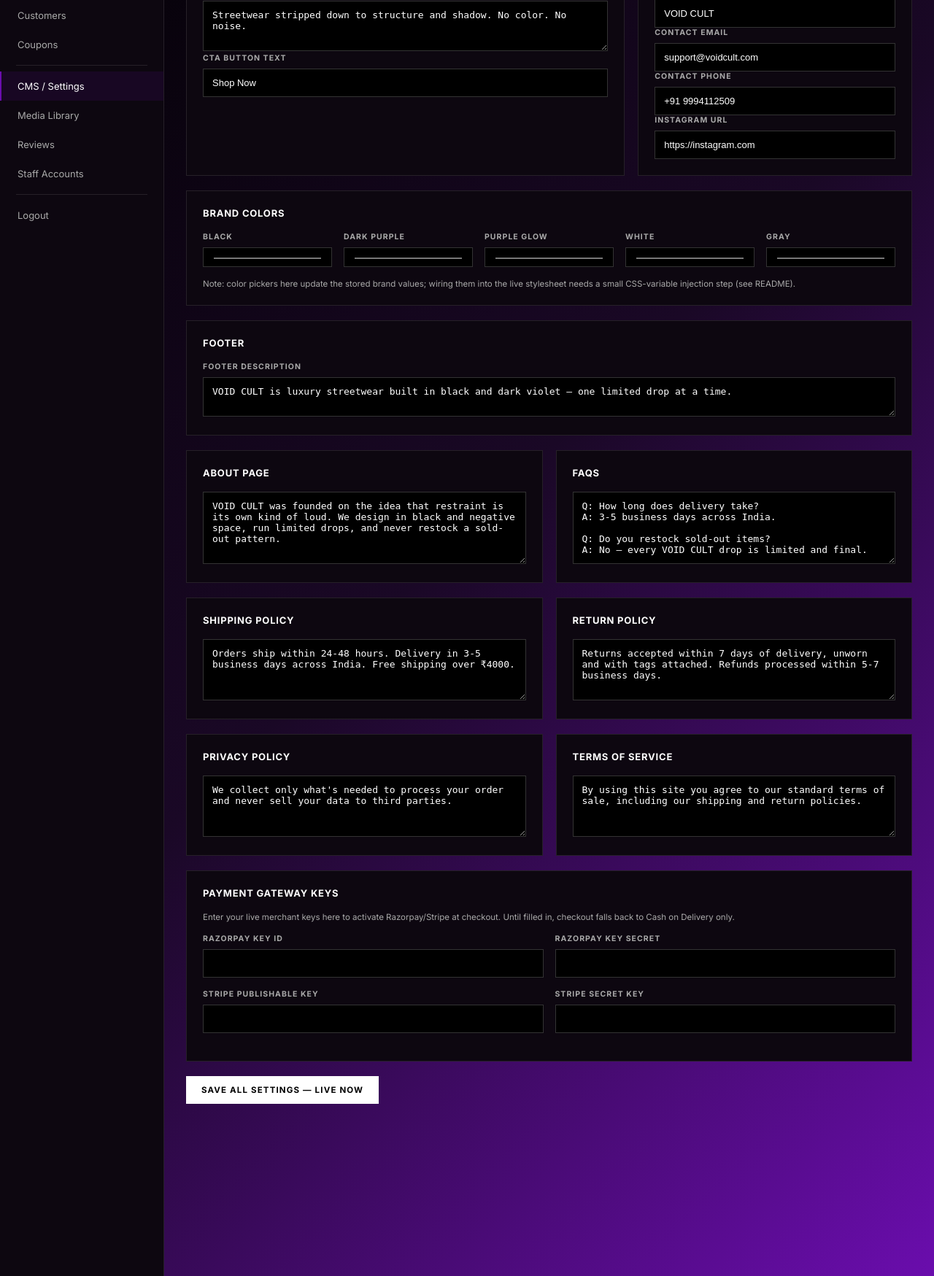
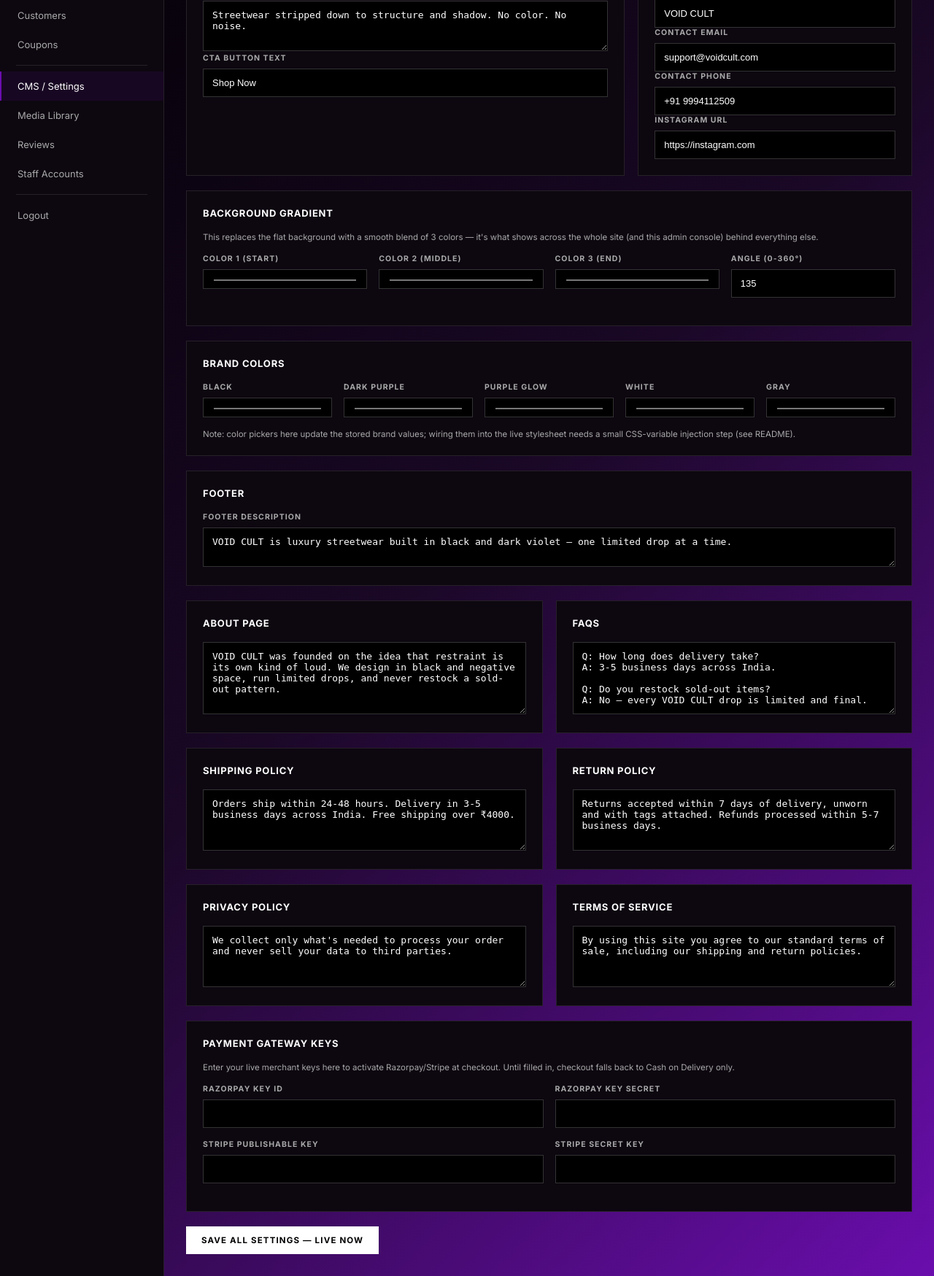
Before and after one commit to voidcult2026-rgb/voidcult-flask-app, a Flask app: page /admin/settings in a window 1280 px wide. Shown: the part 292-2041 px from the top of the page at 73% size. Run offline with Flask 3, Linux system fonts and the light colour scheme; a user stored in the database is signed in; data comes from the database, SQL or seed files in the repository.

Commit message:
Update settings.html

```diff
--- a/voidcult_app/templates/admin/settings.html
+++ b/voidcult_app/templates/admin/settings.html
@@ -19,6 +19,16 @@
     <div class="form-group"><label>Contact Email</label><input name="contact_email" value="{{ settings.contact_email }}"></div>
     <div class="form-group"><label>Contact Phone</label><input name="contact_phone" value="{{ settings.contact_phone }}"></div>
     <div class="form-group"><label>Instagram URL</label><input name="instagram_url" value="{{ settings.instagram_url }}"></div>
+  </div>
+</div>
+  <div class="panel">
+  <h3>Background Gradient</h3>
+  <p style="font-size:11.5px;color:var(--gray);margin-bottom:16px;">This replaces the flat background with a smooth blend of 3 colors — it's what shows across the whole site (and this admin console) behind everything else.</p>
+  <div class="form-grid" style="grid-template-columns:repeat(4,1fr);">
+    <div class="form-group"><label>Color 1 (start)</label><input type="color" name="bg_gradient_color1" value="{{ settings.bg_gradient_color1 }}"></div>
+    <div class="form-group"><label>Color 2 (middle)</label><input type="color" name="bg_gradient_color2" value="{{ settings.bg_gradient_color2 }}"></div>
+    <div class="form-group"><label>Color 3 (end)</label><input type="color" name="bg_gradient_color3" value="{{ settings.bg_gradient_color3 }}"></div>
+    <div class="form-group"><label>Angle (0-360°)</label><input type="number" name="bg_gradient_angle" min="0" max="360" value="{{ settings.bg_gradient_angle }}"></div>
   </div>
 </div>
 
```
